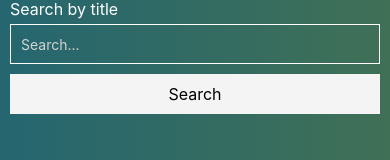
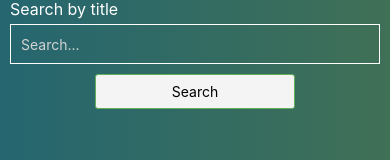
Before and after one commit to anetteee/shortStoriesReactNative, a React Native app: screen / in a window 390 px wide. Both pictures are taken after a click on the button "SHOW SEARCH MENU". Shown: the part 174-334 px from the top of the page. Built offline with nearby package versions, Linux system fonts and the light colour scheme; no server answers.

Commit message:
#16 Change button from Pressable to TouchableOpacity

```diff
--- a/components/SearchInput.tsx
+++ b/components/SearchInput.tsx
@@ -6,6 +6,7 @@ import {
   SafeAreaView,
   Button,
   Pressable,
+  TouchableOpacity,
 } from "react-native";
 import React from "react";
 import { useRecoilState } from "recoil";
@@ -40,9 +41,39 @@ export default function SearchInput() {
         placeholder="Search..."
         placeholderTextColor="#D3D3D3"
       />
-      <Pressable style={buttons.searchBtn} onPress={handleOnClick}>
-        <Text style={text.h3}>Search</Text>
-      </Pressable>
+      <View style={styling.searchView}>
+        <TouchableOpacity
+          style={styling.searchBtn}
+          onPress={handleOnClick}
+        >
+          <Text style={styling.textSearch}>
+            Search
+          </Text>
+        </TouchableOpacity>
+      </View>
     </View>
   );
 }
+
+const styling = StyleSheet.create({
+  searchView: {
+    marginTop: 10,
+    alignSelf: "center",
+  },
+  searchBtn: {
+    textAlign: "center",
+    justifyContent: "center",
+    width: 200,
+    borderRadius: 3,
+    color: "black",
+    backgroundColor: "#f4f4f4",
+    borderWidth: 1,
+    borderColor: "#63ae59",
+    fontFamily: "Gill Sans",
+    padding: 8,
+    alignItems: "center",
+  },
+  textSearch: {
+    alignSelf: "center"
+  }
+});
```
